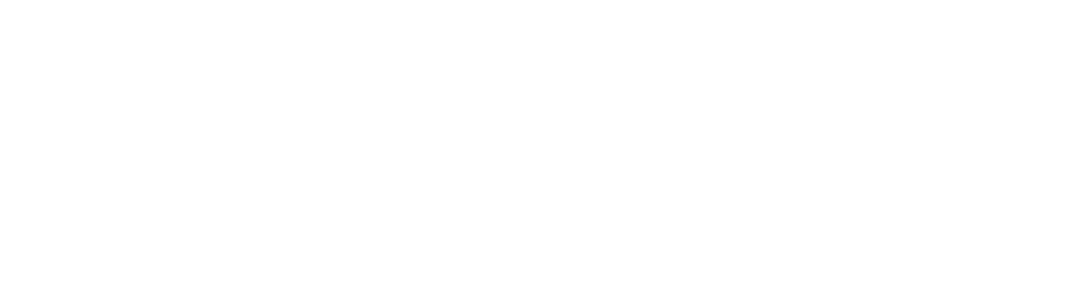
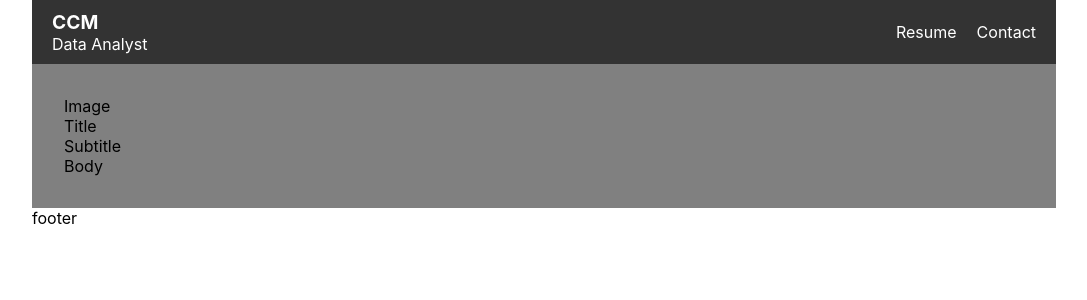
Before and after one commit to TheMartinCrabtree/web-cam, a React (Create React App) app in the folder frontend/: page / in a window 1280 px wide. Shown: the top 300 px of the page, without its empty margins (96-1183 px from the left). Built offline with nearby package versions, Linux system fonts and the light colour scheme.

Commit message:
working on basic layout and components

```diff
--- a/frontend/package.json
+++ b/frontend/package.json
@@ -12,7 +12,9 @@
     "@types/react-dom": "^18.2.25",
     "react": "^18.2.0",
     "react-dom": "^18.2.0",
+    "react-ga4": "^2.1.0",
     "react-scripts": "5.0.1",
+    "styled-components": "^6.1.8",
     "typescript": "^4.9.5",
     "web-vitals": "^2.1.4"
   },
--- a/frontend/src/App.tsx
+++ b/frontend/src/App.tsx
@@ -1,7 +1,29 @@
 import React from "react";
+import styled from "styled-components";
+import ReactGA from "react-ga4";
+import { InitOptions } from "react-ga4/types/ga4";
+import Header from "./components/header/Header";
+import Profile from "./components/profile/Profile";
+
+// using https://www.npmjs.com/package/react-ga4
+// array of tracker data objects
+// ReactGA.initialize([]);
+
+const LayoutWrapper = styled.div`
+  margin-left: auto;
+  margin-right: auto;
+  min-height: 600px;
+  width: 80vw;
+`;
 
 function App() {
-  return <div className="App"></div>;
+  return (
+    <LayoutWrapper>
+      <Header />
+      <Profile />
+      <div>footer</div>
+    </LayoutWrapper>
+  );
 }
 
 export default App;
--- /dev/null
+++ b/frontend/src/components/header/Header.tsx
@@ -0,0 +1,54 @@
+import React from "react";
+import styled from "styled-components";
+
+const HeaderContainer = styled.div`
+  display: flex;
+  justify-content: space-between;
+  align-items: center;
+  background-color: #333;
+  color: #fff;
+  padding: 10px 20px;
+`;
+const LeftHeaderContainer = styled.div`
+  display: flex;
+  flex-direction: column;
+`;
+
+const RightHeaderContainer = styled.div`
+  display: flex;
+`;
+
+// const Icon = styled.img``;
+
+const NameContainer = styled.div`
+  font-size: 1.2rem;
+  font-weight: bold;
+`;
+const TitleContainer = styled.div`
+  font-size: 1rem;
+`;
+const ResumeContainer = styled.div`
+  margin-left: 20px;
+  cursor: pointer;
+`;
+const ContactContainer = styled.div`
+  margin-left: 20px;
+  cursor: pointer;
+`;
+
+const Header = () => {
+  return (
+    <HeaderContainer>
+      <LeftHeaderContainer>
+        <NameContainer>CCM</NameContainer>
+        <TitleContainer>Data Analyst</TitleContainer>
+      </LeftHeaderContainer>
+      <RightHeaderContainer>
+        <ResumeContainer>Resume</ResumeContainer>
+        <ContactContainer>Contact</ContactContainer>
+      </RightHeaderContainer>
+    </HeaderContainer>
+  );
+};
+
+export default Header;
--- /dev/null
+++ b/frontend/src/components/profile/Profile.tsx
@@ -0,0 +1,19 @@
+import React from "react";
+import styled from "styled-components";
+
+const LayoutWrapper = styled.div`
+  background-color: gray;
+  padding: 2em;
+`;
+const Profile = () => {
+  return (
+    <LayoutWrapper>
+      <div>Image</div>
+      <div>Title</div>
+      <div>Subtitle</div>
+      <div>Body</div>
+    </LayoutWrapper>
+  );
+};
+
+export default Profile;
```
Also changed, not shown: 1 other file (tests, documents, lock files or other folders).
